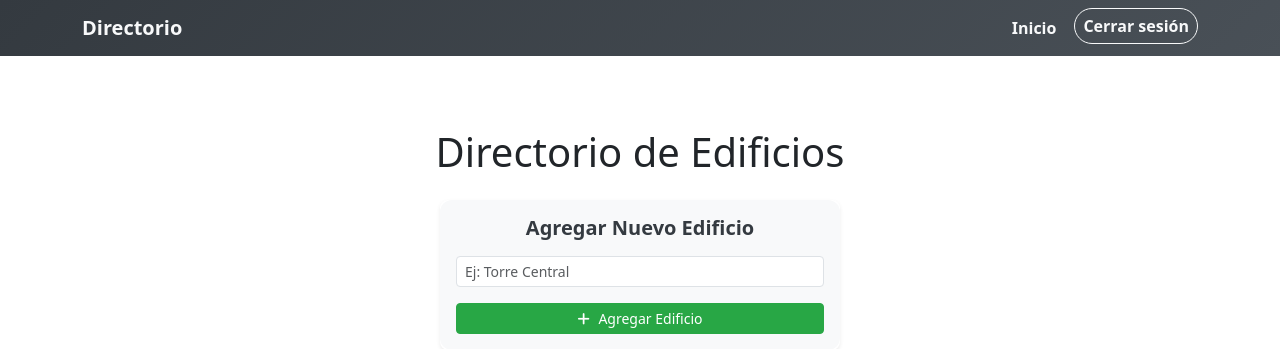
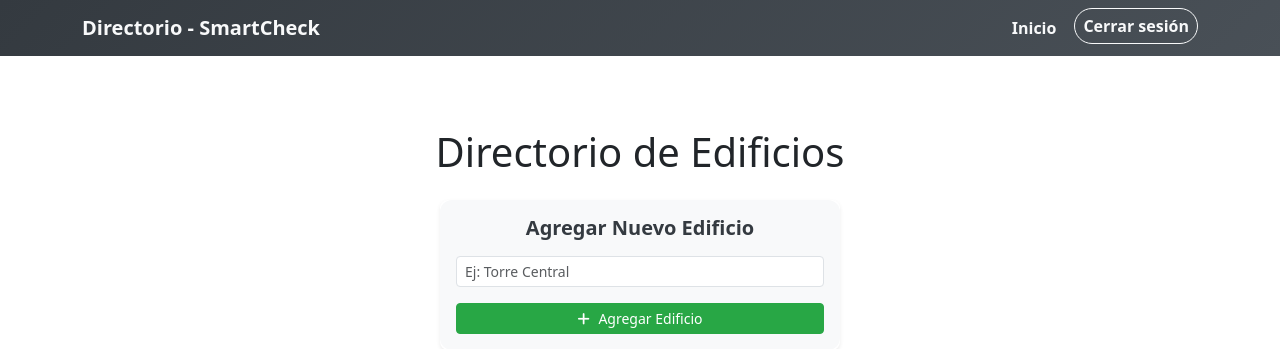
Before and after one commit to A05Chaves/directorioServir, a Django app: template app_directorio/templates/home.html in a window 1280 px wide. Shown: the top 349 px of the page. Run offline with Django 3.2, Linux system fonts and the light colour scheme; the template is opened without the code that fills it, so the values that code supplies are empty.

Commit message:
cambio de nombre

```diff
--- a/app_directorio/templates/base.html
+++ b/app_directorio/templates/base.html
@@ -91,7 +91,7 @@
     <!-- Navbar Mejorado -->
     <nav class="navbar navbar-expand-lg navbar-custom">
         <div class="container">
-            <a class="navbar-brand" href="{% url 'home' %}">Directorio</a>
+            <a class="navbar-brand" href="{% url 'home' %}">Directorio - SmartCheck</a>
             <button class="navbar-toggler" type="button" data-bs-toggle="collapse" data-bs-target="#navbarNav"
                 aria-controls="navbarNav" aria-expanded="false" aria-label="Toggle navigation">
                 <span class="navbar-toggler-icon"></span>
```
Also changed, not shown: db.sqlite3.
